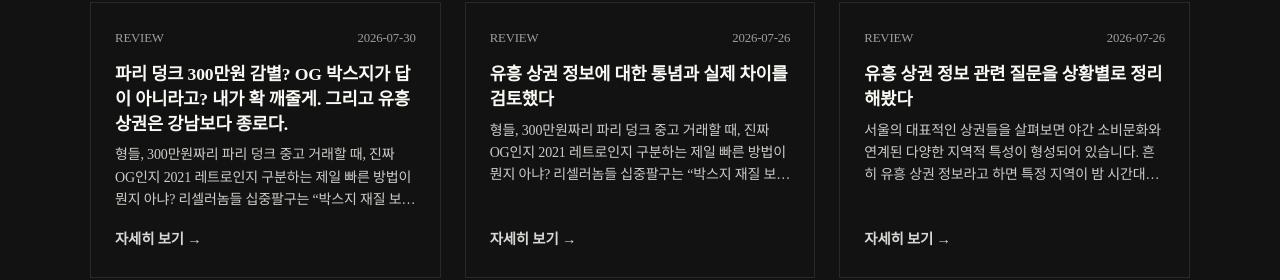
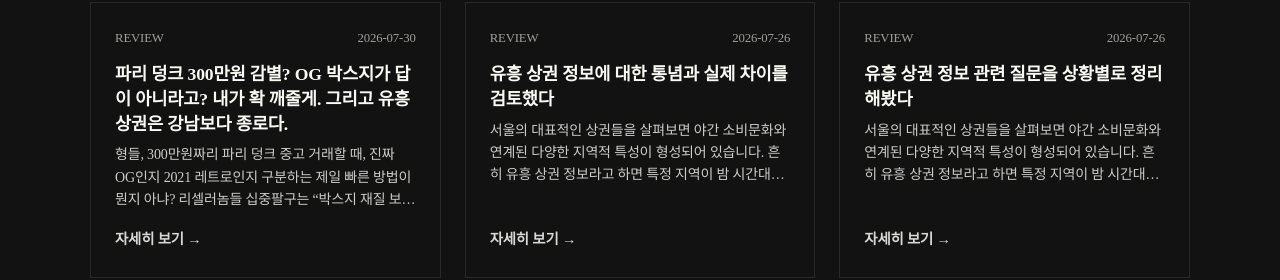
Before and after one commit to sarakinhceo-gif/bp-t2-reading-massage-yeouido-hub, a plain HTML site: page index.html in a window 1280 px wide. Shown: the part 4937-5217 px from the top of the page. Drawn offline with Linux system fonts and the light colour scheme.

Commit message:
deploy: garbage-free snapshot 2026-08-10T18:00:32.832Z

```diff
--- a/index.html
+++ b/index.html
@@ -956,7 +956,7 @@
  <time datetime="2026-07-26">2026-07-26</time>
  </div>
  <h4 style="font-size:1.1rem;font-weight:700;color:inherit;margin-bottom:8px;line-height:1.4">유흥 상권 정보에 대한 통념과 실제 차이를 검토했다</h4>
- <p style="font-size:0.875rem;opacity:.8;line-height:1.6;margin-bottom:16px;display:-webkit-box;-webkit-line-clamp:3;-webkit-box-orient:vertical;overflow:hidden;text-overflow:ellipsis">형들, 300만원짜리 파리 덩크 중고 거래할 때, 진짜 OG인지 2021 레트로인지 구분하는 제일 빠른 방법이 뭔지 아냐? 리셀러놈들 십중팔구는 “박스지 재질 보면 안다”고 입에 달고 산다. 근데 그 말만 믿고 샀다가, 나처럼 300만원 날려먹는 경우도 허다하다. 내가 그 케이스였음.</p>
+ <p style="font-size:0.875rem;opacity:.8;line-height:1.6;margin-bottom:16px;display:-webkit-box;-webkit-line-clamp:3;-webkit-box-orient:vertical;overflow:hidden;text-overflow:ellipsis">서울의 대표적인 상권들을 살펴보면 야간 소비문화와 연계된 다양한 지역적 특성이 형성되어 있습니다. 흔히 유흥 상권 정보라고 하면 특정 지역이 밤 시간대에만 일시적으로 활성화된다고 생각하기 쉽습니다. 하지만 실제 상권...</p>
  </div>
  <a href="posts/myth-003-1d12ge8.html" style="align-self:flex-start;text-decoration:none;color:inherit;opacity:.85;font-size:0.9rem;font-weight:600;transition:opacity 0.2s" onmouseover="this.style.opacity='1'" onmouseout="this.style.opacity='.85'">자세히 보기 →</a>
  </article>
```
